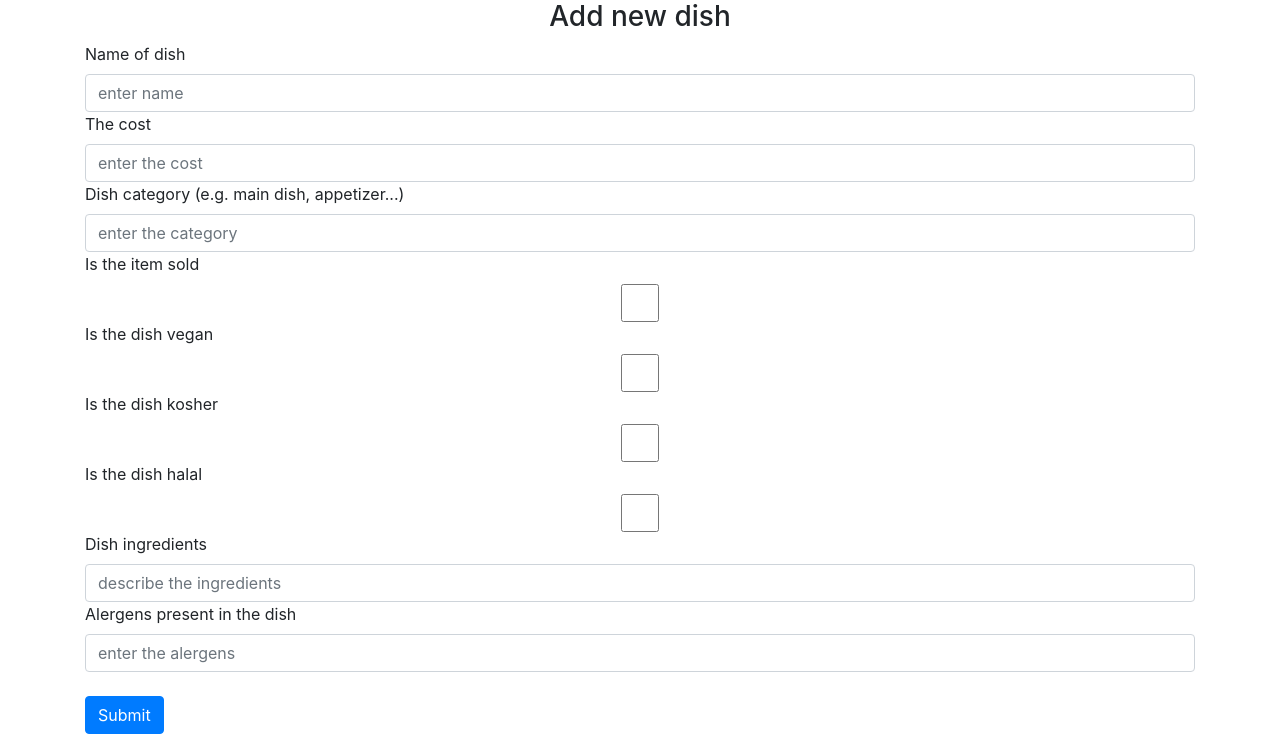
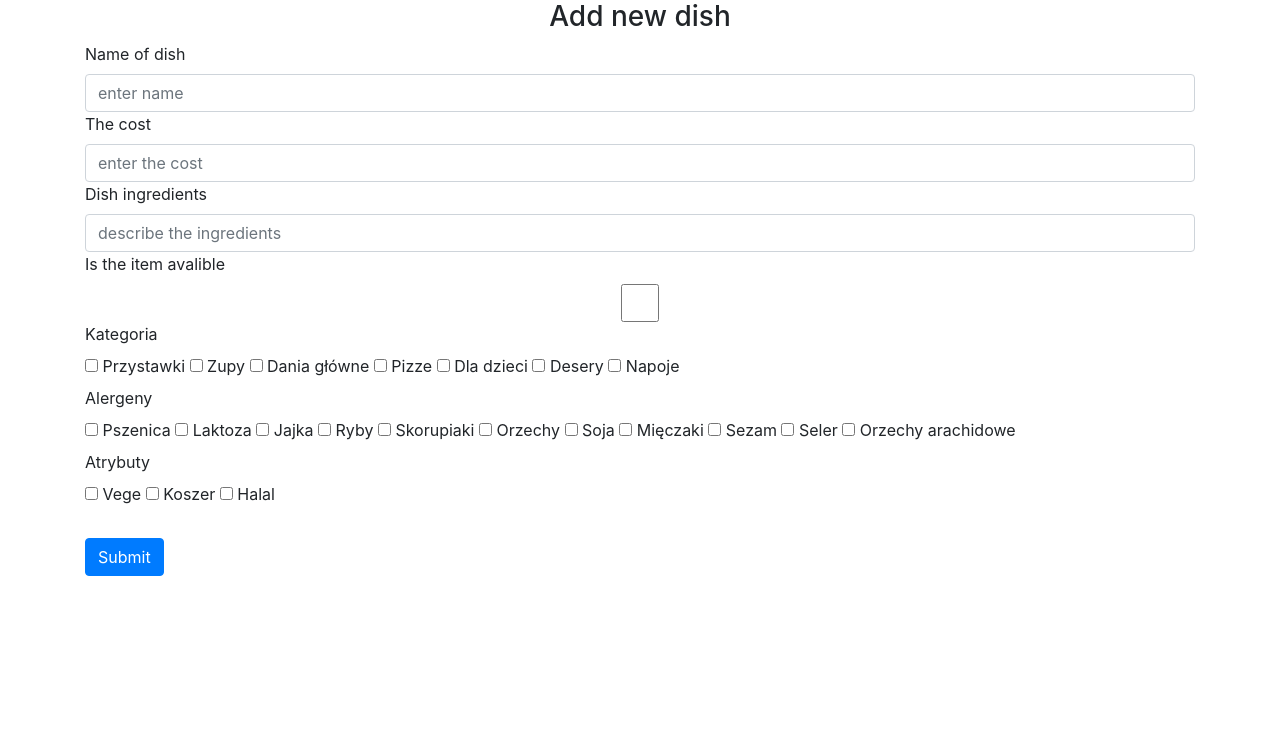
Before and after one commit to Jakniewi/Website-Design-Project, a Flask app: page /newdish in a window 1280 px wide. Shown: the part 56-800 px from the top of the page. Run offline with Flask 3, Linux system fonts and the light colour scheme; some libraries are stand-ins or nearby versions.

Commit message:
Poprawilem oceny i dodawanie dan lekko

```diff
--- a/bazyDanych2powrotKrola/website/dishes.py
+++ b/bazyDanych2powrotKrola/website/dishes.py
@@ -15,9 +15,17 @@ def newdish():
         vegan = request.form.get('dishvegan')
         Kosher = request.form.get('dishKosher')
         halal = request.form.get('dishHalal')
-        category = request.form.get('dishCategory')
+        category = request.form.get('category')
         ingredients = request.form.get('dishIngredients')
-        alergens = request.form.get('dishAlergens')
+
+        alergens_list = ['a1','a2','a3','a4','a5','a6', 'a7', 'a8', 'a9', 'a10', 'a11']
+        alergeny=''
+        i=0
+        for node in alergens_list:
+            aler = request.form.get(node)
+            i += 1
+            if aler == 'on':
+                alergeny = alergeny + str(i) +', '
 
         if sold == 'on':
             sold = True
@@ -38,6 +46,7 @@ def newdish():
             halal = True
         else:
             halal = False
+
         cursor=connection.cursor()
         cursor.execute("USE menu")
         cursor.execute("CALL checkIfDishExists(%s)",(name))
@@ -45,7 +54,7 @@ def newdish():
             flash('Dish already exists', category='error')
         else:
             cursor.execute('CALL createNewDish(%s,%s,%s,%s,%s,%s,%s,%s,%s)',
-                           (name,cost,vegan,Kosher,halal,sold,category,ingredients,alergens))
+                           (name,cost,vegan,Kosher,halal,sold,category,ingredients,alergeny))
             connection.commit()
             flash('Dish added succesfully', category='success')
             return redirect(url_for('views.home'))
--- a/bazyDanych2powrotKrola/website/templates/newdish.html
+++ b/bazyDanych2powrotKrola/website/templates/newdish.html
@@ -12,32 +12,64 @@
         <input type="number" class="form-control" id="dishcost" name="dishcost" placeholder="enter the cost"/>
     </div>
     <div class="form=group">
-        <label for="dishCategory">Dish category (e.g. main dish, appetizer...)</label>
-        <input type="text" class="form-control" id="dishCategory" name="dishCategory" placeholder="enter the category"/>
-    </div>
-    <div class="form=group">
-        <label for="dishsold">Is the item sold</label><br/>
-        <input type="checkbox" class="form-control" id="dishsold" name="dishsold"/>
-    </div>
-    <div class="form=group">
-        <label for="dishvegan">Is the dish vegan</label><br/>
-        <input type="checkbox" class="form-control" id="dishvegan" name="dishvegan"/>
-    </div>
-    <div class="form=group">
-        <label for="dishKosher">Is the dish kosher</label><br/>
-        <input type="checkbox" class="form-control" id="dishKosher" name="dishKosher"/>
-    </div>
-    <div class="form=group">
-        <label for="dishHalal">Is the dish halal</label><br/>
-        <input type="checkbox" class="form-control" id="dishHalal" name="dishHalal"/>
-    </div>
-    <div class="form=group">
         <label for="dishIngredients">Dish ingredients</label>
         <input type="text" class="form-control" id="dishIngredients" name="dishIngredients" placeholder="describe the ingredients"/>
     </div>
     <div class="form=group">
-        <label for="dishAlergens">Alergens present in the dish</label>
-        <input type="text" class="form-control" id="dishAlergens" name="dishAlergens" placeholder="enter the alergens"/>
+        <label for="dishsold">Is the item avalible</label><br/>
+        <input type="checkbox" class="form-control" id="dishsold" name="dishsold"/>
+    </div>
+    <div class="kategoria">
+        <label for="kategoria">Kategoria</label><br>
+        <input type="checkbox" class="radio" id="c1" name="category" value="Przystawki" onCLick="onlyOne(this)">
+        <label for="vehicle1"> Przystawki</label>
+        <input type="checkbox" class="radio" id="c3" name="category" value="Zupy" onCLick="onlyOne(this)">
+        <label for="vehicle2"> Zupy</label>
+        <input type="checkbox" class="radio" id="c3" name="category" value="Dania główne" onCLick="onlyOne(this)">
+        <label for="vehicle2"> Dania główne</label>
+        <input type="checkbox" class="radio" id="c3" name="category" value="Pizze" onCLick="onlyOne(this)">
+        <label for="vehicle2"> Pizze</label>
+        <input type="checkbox" class="radio" id="c5" name="category" value="Dla dzieci" onCLick="onlyOne(this)">
+        <label for="vehicle2"> Dla dzieci</label>
+        <input type="checkbox" class="radio" id="c4" name="category" value="Desery" onCLick="onlyOne(this)">
+        <label for="vehicle2"> Desery</label>
+        <input type="checkbox" class="radio" id="c5" name="category" value="Napoje" onCLick="onlyOne(this)">
+        <label for="vehicle2"> Napoje</label>
+
+    </div>
+    <div class="alegee">
+        <label for="alegee">Alergeny</label><br>
+        <input type="checkbox" id="a1" name="a1">
+        <label for="vehicle1"> Pszenica</label>
+        <input type="checkbox" id="a2" name="a2">
+        <label for="vehicle2"> Laktoza</label>
+        <input type="checkbox" id="a3" name="a3">
+        <label for="vehicle3"> Jajka</label>
+        <input type="checkbox" id="a4" name="a4">
+        <label for="vehicle3"> Ryby</label>
+        <input type="checkbox" id="a5" name="a5">
+        <label for="vehicle3"> Skorupiaki</label>
+        <input type="checkbox" id="a6" name="a6">
+        <label for="vehicle3"> Orzechy</label>
+        <input type="checkbox" id="a7" name="a7">
+        <label for="vehicle3"> Soja</label>
+        <input type="checkbox" id="a8" name="a8">
+        <label for="vehicle3"> Mięczaki</label>
+        <input type="checkbox" id="a9" name="a9">
+        <label for="vehicle3"> Sezam</label>
+        <input type="checkbox" id="a10" name="a10">
+        <label for="vehicle3"> Seler</label>
+        <input type="checkbox" id="a11" name="a11">
+        <label for="vehicle3"> Orzechy arachidowe</label>
+    </div>
+    <div class="atrybuty">
+        <label for="atrybuty">Atrybuty</label><br>
+        <input type="checkbox" id="b1" name="b1">
+        <label for="vehicle1"> Vege</label>
+        <input type="checkbox" id="b2" name="b2">
+        <label for="vehicle2"> Koszer</label>
+        <input type="checkbox" id="b3" name="b3">
+        <label for="vehicle2"> Halal</label>
     </div>
     <br/>
     <button type="submit" class="btn btn-primary">Submit</button>
```
